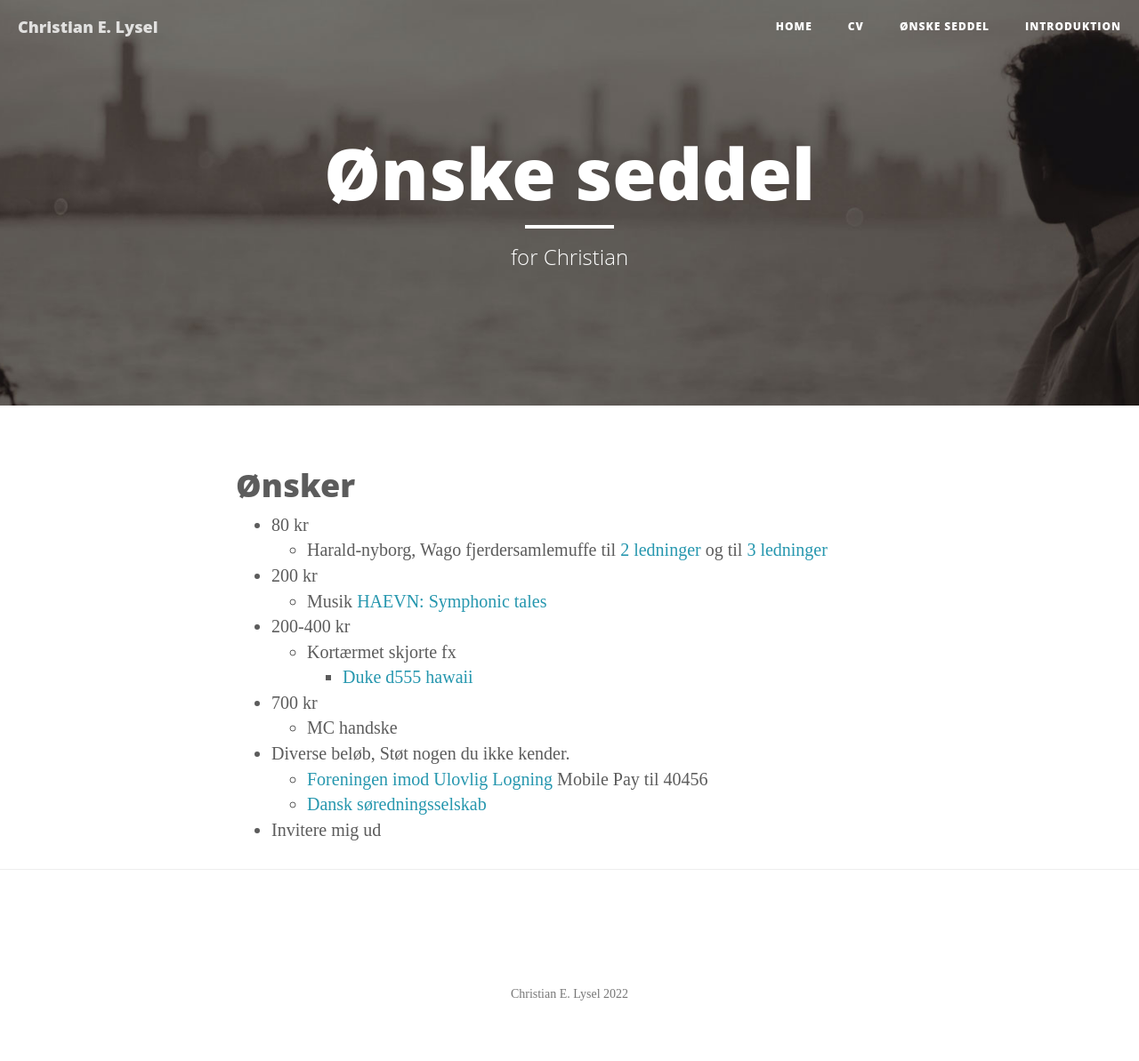
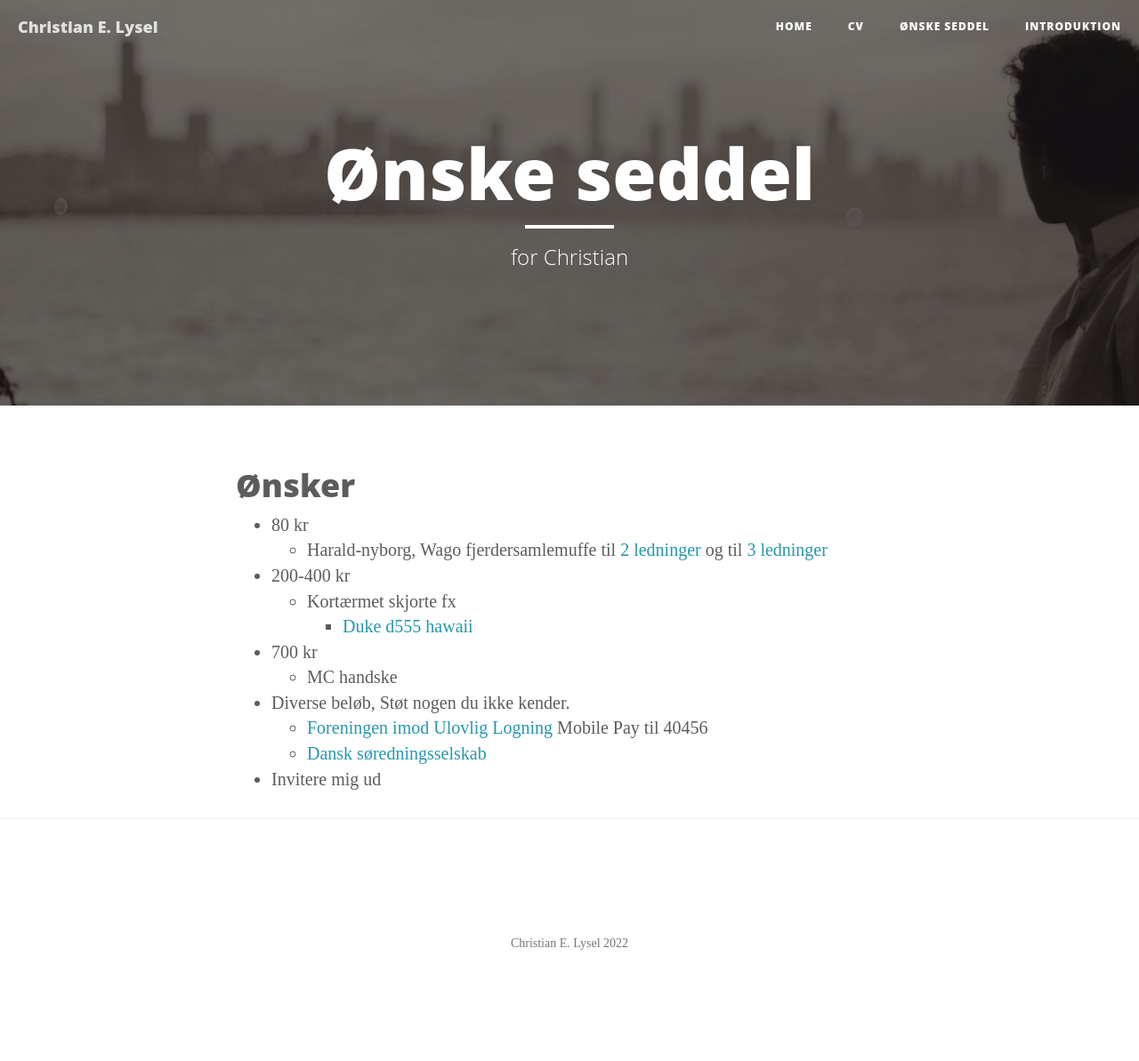
Before and after one commit to clysel/christian.lysel.net, a Jekyll site: the page built from gave.markdown, in a window 1280 px wide. Shown: the whole page at 89% size. Built offline with Jekyll 4.4.1, drawn with Linux system fonts in a browser that asks for light colours; after the commit the page ends 1136 px from its top, so only the background shows below that.

Commit message:
Update gave.markdown

```diff
--- a/gave.markdown
+++ b/gave.markdown
@@ -8,8 +8,6 @@ header-img: "img/about-bg.jpg"
 
 * 80 kr
   * Harald-nyborg, Wago fjerdersamlemuffe til [2 ledninger](https://www.harald-nyborg.dk/wago-fjedersamlemuffe-til-2-ledninger-16-pak) og til [3 ledninger](https://www.harald-nyborg.dk/wago-fjedersamlemuffe-til-3-ledninger-12-pak)
-* 200 kr
-  * Musik [HAEVN: Symphonic tales](https://haevnmusic.store/collections/cds/products/symphonic-tales-cd?variant=31498813276233)
 * 200-400 kr
   * Kortærmet skjorte fx
     * [Duke d555 hawaii](https://www.storedrenge.dk/herretoej-372/skjorter-239/skjorter-m-korte-aermer-332/hvid-hawaii-skjorte-k-ae-kamro-27484.html)
```
